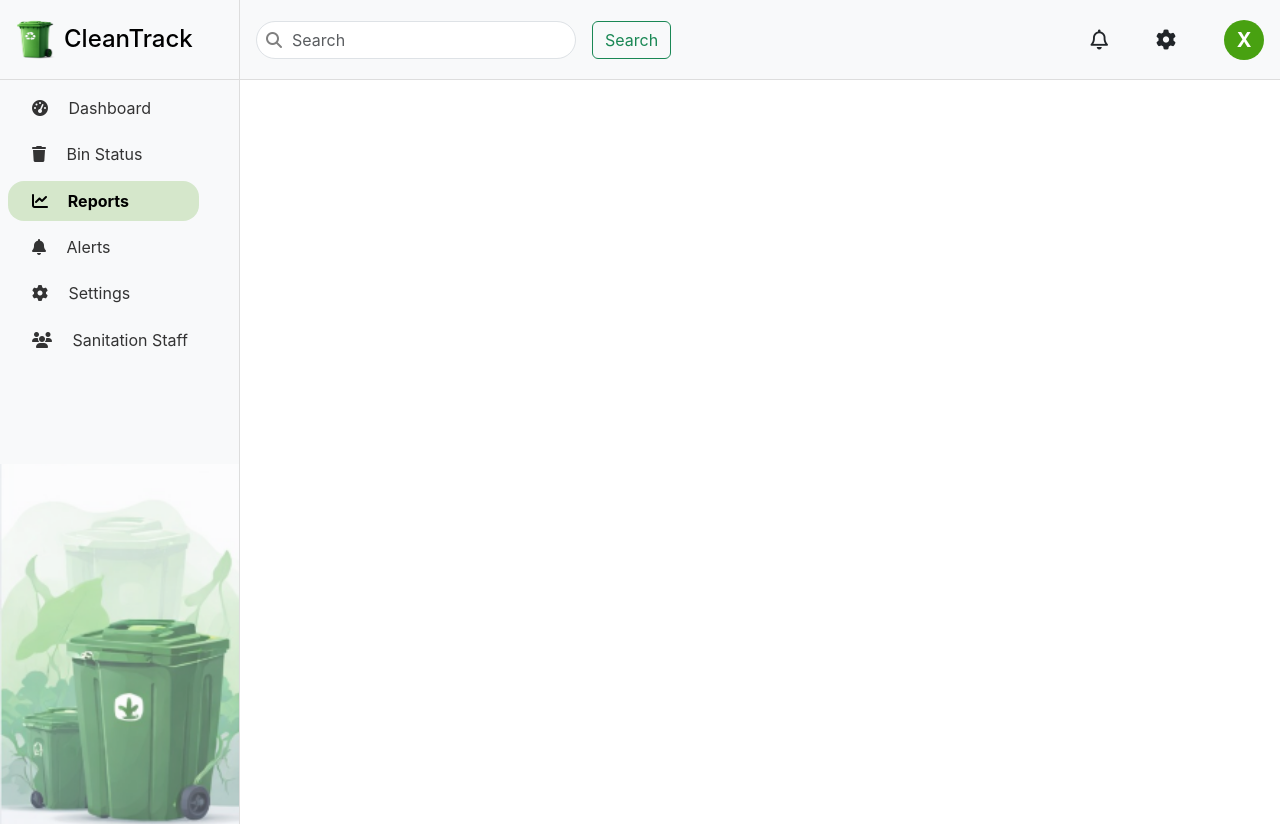
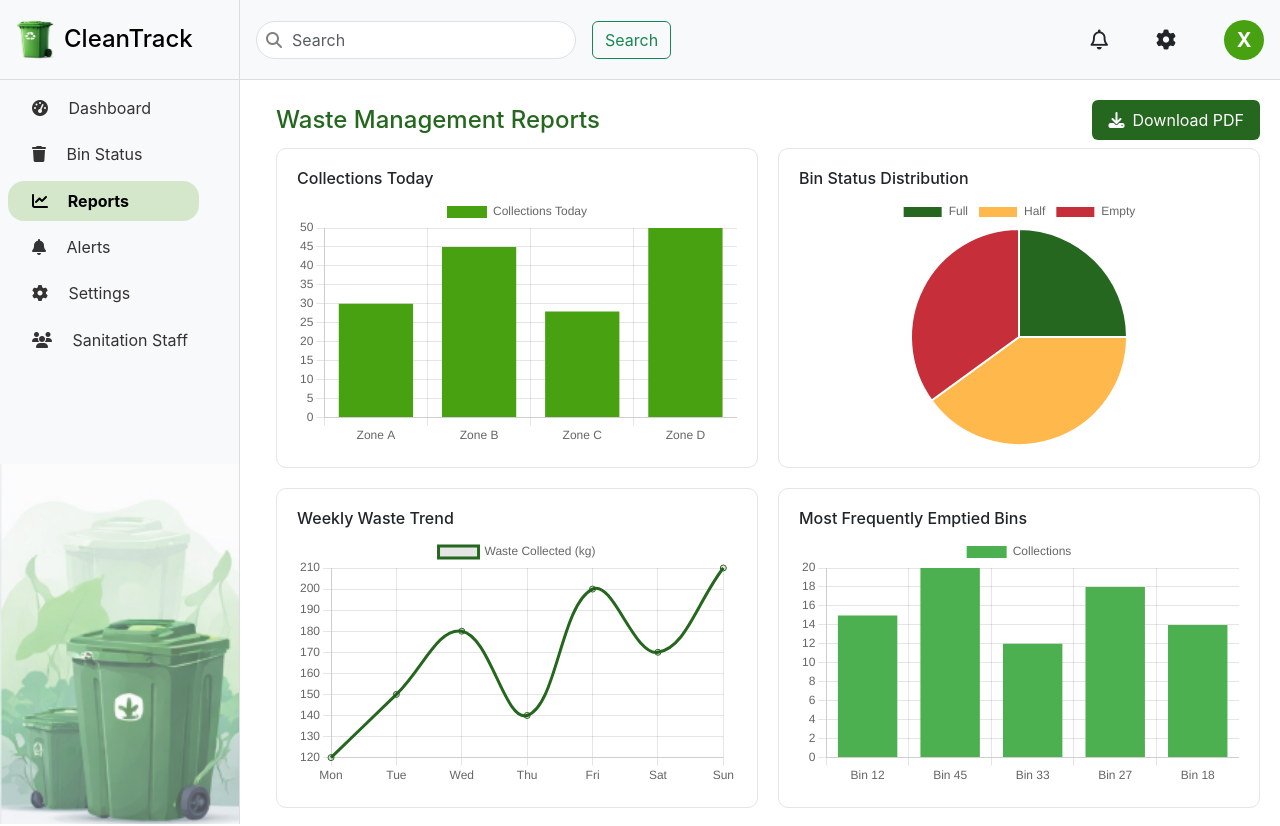
Before and after one commit to ishankumar2911-commits/NecroCoders_Minor-Project, a React (Create React App) app: page /reports in a window 1280 px wide. Shown: the top 826 px of the page. Before the commit the page ends 800 px from the top, so only its background shows below. Built offline with nearby package versions, Linux system fonts and the light colour scheme.

Commit message:
reports screen

```diff
--- a/package.json
+++ b/package.json
@@ -9,6 +9,8 @@
     "@testing-library/user-event": "^13.5.0",
     "chart.js": "^4.5.1",
     "dom": "^0.0.3",
+    "html2canvas": "^1.4.1",
+    "jspdf": "^4.2.0",
     "leaflet": "^1.9.4",
     "react": "^19.2.4",
     "react-chartjs-2": "^5.3.1",
--- a/src/App.js
+++ b/src/App.js
@@ -5,6 +5,7 @@ import Dashboard from './components/Home/Dashboard'
 import SideNavbar from './components/Navigation/SideNavbar'
 import BinStatusPage from './components/BinStatus/BinStatusHome'
 import SanitationStaffPage from './components/SanitationStaffs/SanitationStaffPage'
+import Reports from './components/Reports/ReportsPage'
 
 function App() {
   return (
@@ -15,6 +16,7 @@ function App() {
         <Route path='/' element={<Dashboard />}/>
         <Route path='/bin-status' element={<BinStatusPage />}/>
         <Route path='/staffs' element={<SanitationStaffPage />}/>
+        <Route path='/reports' element={<Reports/>}/>
       </Routes>
     </BrowserRouter>
   )
--- a/src/components/Home/Dashboard.jsx
+++ b/src/components/Home/Dashboard.jsx
@@ -98,7 +98,7 @@ export default function Dashboard() {
             }}
           >
             <img src={require(`../../images/whitescreenwastebin.png`)} alt="Collection Schedule" style={{ width:'23rem',
-              height:'26rem', }} />
+              height:'30rem', }} />
           </div>
 
           {/* Another component
--- /dev/null
+++ b/src/components/Reports/ReportsPage.jsx
@@ -0,0 +1,232 @@
+import React, { useRef } from "react";
+import html2canvas from "html2canvas";
+import jsPDF from "jspdf";
+
+import {
+    Chart as ChartJS,
+    CategoryScale,
+    LinearScale,
+    BarElement,
+    LineElement,
+    PointElement,
+    ArcElement,
+    Title,
+    Tooltip,
+    Legend
+} from "chart.js";
+
+import { Bar, Line, Doughnut, Pie } from "react-chartjs-2";
+
+ChartJS.register(
+    CategoryScale,
+    LinearScale,
+    BarElement,
+    LineElement,
+    PointElement,
+    ArcElement,
+    Title,
+    Tooltip,
+    Legend
+);
+
+function Reports() {
+
+    const reportRef = useRef();
+
+    const downloadPDF = () => {
+        const input = reportRef.current;
+
+        const header = document.getElementById("pdfHeader");
+        header.style.display = "block"; // show temporarily
+
+        html2canvas(input).then((canvas) => {
+
+            header.style.display = "none"; // hide again
+
+            const imgData = canvas.toDataURL("image/png");
+
+            const pdf = new jsPDF("p", "mm", "a4");
+
+            const imgWidth = 210;
+            const pageHeight = 295;
+            const imgHeight = (canvas.height * imgWidth) / canvas.width;
+
+            let heightLeft = imgHeight;
+            let position = 0;
+
+            pdf.addImage(imgData, "PNG", 0, position, imgWidth, imgHeight);
+            heightLeft -= pageHeight;
+
+            while (heightLeft >= 0) {
+                position = heightLeft - imgHeight;
+                pdf.addPage();
+                pdf.addImage(imgData, "PNG", 0, position, imgWidth, imgHeight);
+                heightLeft -= pageHeight;
+            }
+
+            pdf.save("Waste_Management_Report.pdf");
+        });
+    };
+
+    const todayDate = new Date().toLocaleDateString("en-IN", {
+        day: "numeric",
+        month: "long",
+        year: "numeric"
+    });
+
+    const collectionsToday = {
+        labels: ["Zone A", "Zone B", "Zone C", "Zone D"],
+        datasets: [
+            {
+                label: "Collections Today",
+                data: [30, 45, 28, 50],
+                backgroundColor: "#48A111"
+            }
+        ]
+    };
+
+    const binStatus = {
+        labels: ["Full", "Half", "Empty"],
+        datasets: [
+            {
+                data: [25, 40, 35],
+                backgroundColor: ["#25671E", "#FFB84C", "#c62f39"]
+            }
+        ]
+    };
+
+    const weeklyWaste = {
+        labels: ["Mon", "Tue", "Wed", "Thu", "Fri", "Sat", "Sun"],
+        datasets: [
+            {
+                label: "Waste Collected (kg)",
+                data: [120, 150, 180, 140, 200, 170, 210],
+                borderColor: "#25671E",
+                tension: 0.4
+            }
+        ]
+    };
+
+    const frequentBins = {
+        labels: ["Bin 12", "Bin 45", "Bin 33", "Bin 27", "Bin 18"],
+        datasets: [
+            {
+                label: "Collections",
+                data: [15, 20, 12, 18, 14],
+                backgroundColor: "#4CAF50"
+            }
+        ]
+    };
+
+    const zoneWaste = {
+        labels: ["North", "South", "East", "West"],
+        datasets: [
+            {
+                data: [320, 280, 400, 350],
+                backgroundColor: ["#145A32", "#4CAF50", "#5BC060", "#A5D6A7"]
+            }
+        ]
+    };
+
+    const cardStyle = {
+        background: "#fff",
+        border: "1px solid #e5e5e5",
+        borderRadius: "10px",
+        padding: "20px",
+        height: "320px"
+    };
+
+    const chartOptions = {
+        responsive: true,
+        maintainAspectRatio: false
+    };
+
+    return (
+        <div style={{ marginTop: "5rem", marginLeft: "16rem", padding: "20px" }}>
+
+            {/* Download Button */}
+            <div
+                style={{
+                    display: "flex",
+                    justifyContent: "space-between",
+                    alignItems: "center",
+                    marginBottom: "0.5rem"
+                }}
+            >
+                <h4 style={{ color: "#25671E", margin: 0 }}>
+                    Waste Management Reports
+                </h4>
+
+                <button
+                    onClick={downloadPDF}
+                    style={{
+                        padding: "8px 16px",
+                        border: "none",
+                        background: "#25671E",
+                        color: "#fff",
+                        borderRadius: "6px",
+                        cursor: "pointer"
+                    }}
+                >
+                    <icon className="fas fa-download" style={{ marginRight: "8px" }}></icon>
+                    Download PDF
+                </button>
+            </div>
+
+            {/* REPORT CONTENT */}
+            <div ref={reportRef}>
+                <div style={{ marginBottom: "15px", display: "none" }} id="pdfHeader">
+                    <h2>Waste Management Reports</h2>
+                    <p>Date: {todayDate}</p>
+                </div>
+                <div
+                    style={{
+                        display: "grid",
+                        gridTemplateColumns: "repeat(auto-fit,minmax(350px,1fr))",
+                        gap: "20px"
+                    }}
+                >
+
+                    <div style={cardStyle}>
+                        <h6>Collections Today</h6>
+                        <div style={{ height: "250px" }}>
+                            <Bar data={collectionsToday} options={chartOptions} />
+                        </div>
+                    </div>
+
+                    <div style={cardStyle}>
+                        <h6>Bin Status Distribution</h6>
+                        <div style={{ height: "250px" }}>
+                            <Pie data={binStatus} options={chartOptions} />
+                        </div>
+                    </div>
+
+                    <div style={cardStyle}>
+                        <h6>Weekly Waste Trend</h6>
+                        <div style={{ height: "250px" }}>
+                            <Line data={weeklyWaste} options={chartOptions} />
+                        </div>
+                    </div>
+
+                    <div style={cardStyle}>
+                        <h6>Most Frequently Emptied Bins</h6>
+                        <div style={{ height: "250px" }}>
+                            <Bar data={frequentBins} options={chartOptions} />
+                        </div>
+                    </div>
+
+                    <div style={cardStyle}>
+                        <h6>Zone Wise Waste Collection</h6>
+                        <div style={{ height: "250px" }}>
+                            <Doughnut data={zoneWaste} options={chartOptions} />
+                        </div>
+                    </div>
+
+                </div>
+            </div>
+
+        </div>
+    );
+}
+
+export default Reports;
```
Also changed, not shown: 1 other file (tests, documents, lock files or other folders).
